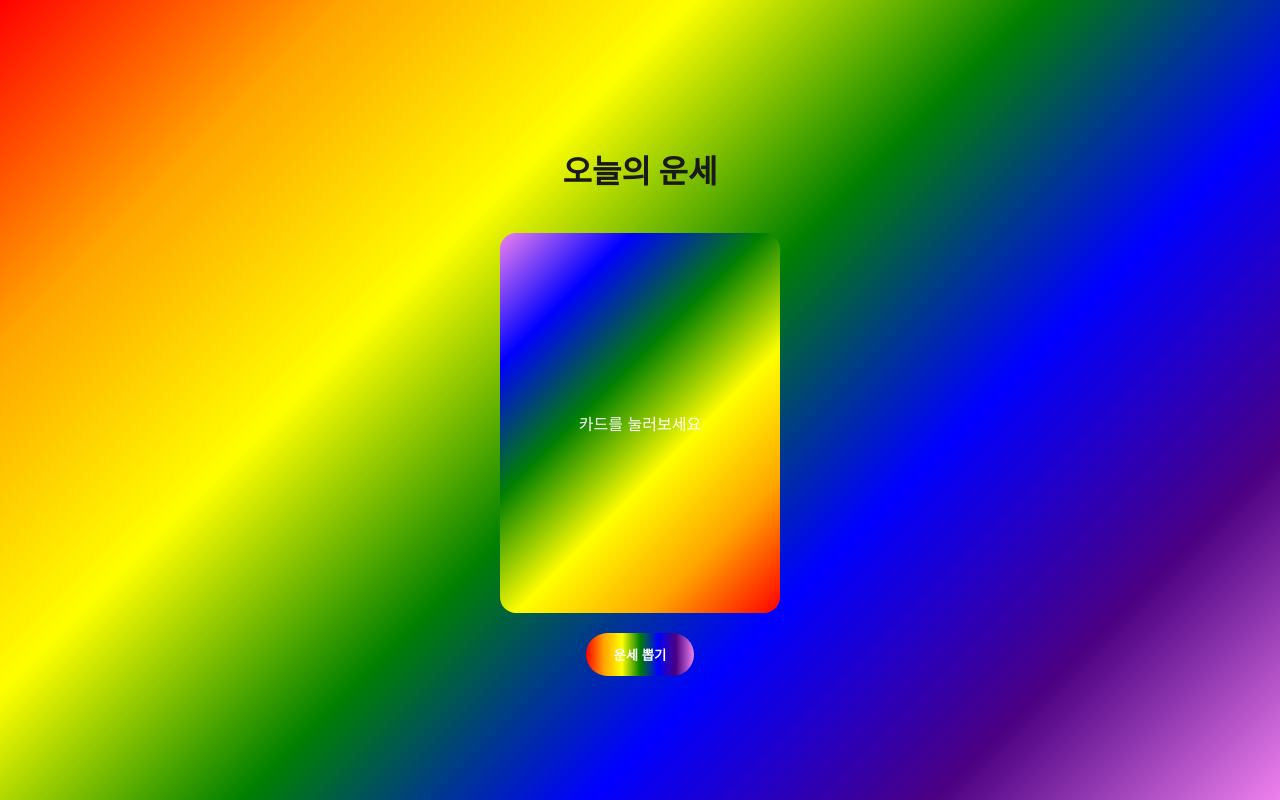
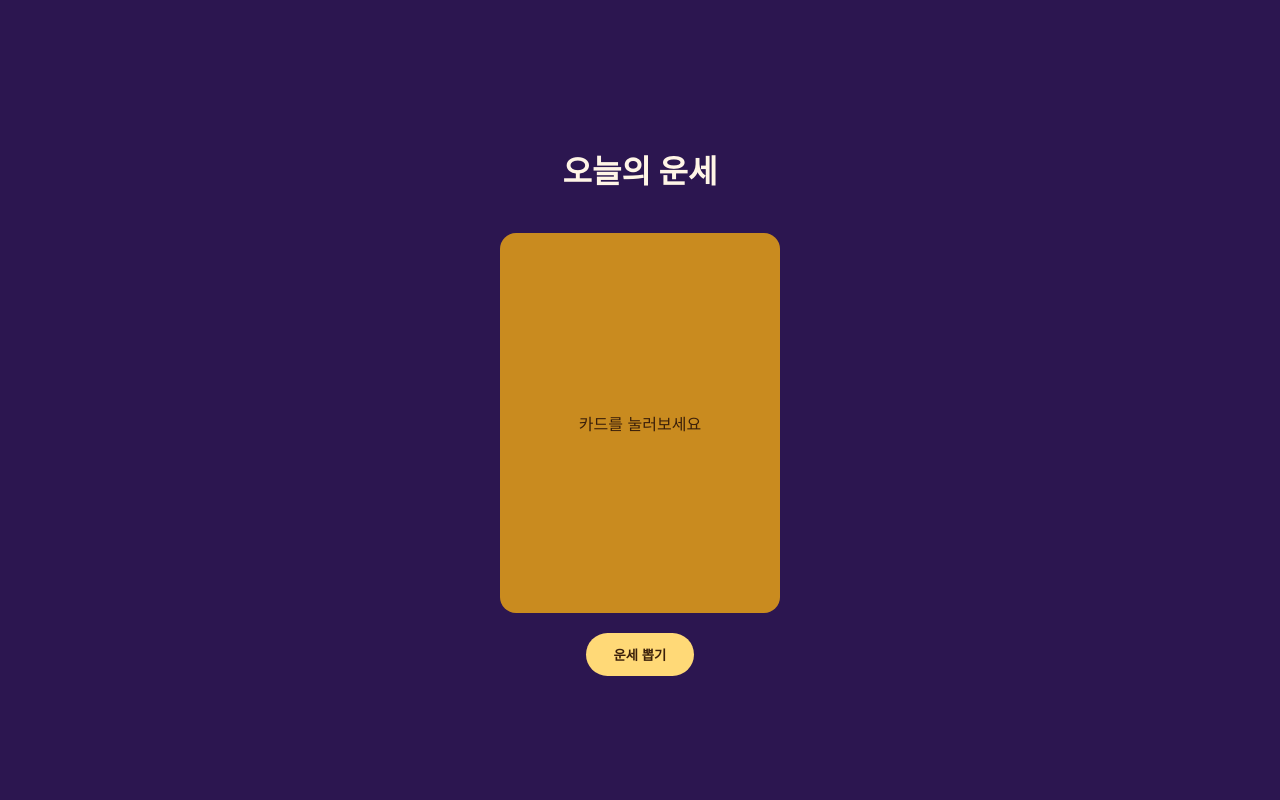
Before and after one commit to dyddyd002/Today-s-fortune, a Next.js app: page / in a window 1280 px wide. Built offline with nearby package versions, Linux system fonts and the light colour scheme.

Commit message:
Revert "Merge pull request: 무지개 테마로 변경 (rainbow-theme -> main)"
This reverts commit 9b50634225094e94e02040d410d0bc70e263a977, reversing
changes made to d03cbea901afe13fd9e1575d7c0d6b7d90638f04.

```diff
--- a/app/globals.css
+++ b/app/globals.css
@@ -5,9 +5,9 @@
 body {
   margin: 0;
   min-height: 100vh;
-  background: linear-gradient(135deg, red, orange, yellow, green, blue, indigo, violet);
+  background: #2c1650;
   font-family: -apple-system, BlinkMacSystemFont, "Apple SD Gothic Neo", sans-serif;
-  color: #1a1a1a;
+  color: #fff5e6;
   display: flex;
   align-items: center;
   justify-content: center;
@@ -54,23 +54,22 @@ main {
 }
 
 .face.front {
-  background: linear-gradient(135deg, violet, blue, green, yellow, orange, red);
-  color: #fff;
+  background: #c98b1f;
+  color: #3a1f0a;
 }
 
 .face.back {
-  background: linear-gradient(135deg, red, orange, yellow, green, blue, indigo, violet);
-  border: 3px solid white;
+  background: #58245c;
+  border: 2px solid #ffd977;
   transform: rotateY(180deg);
-  color: #fff;
 }
 
 button {
   padding: 12px 28px;
   border-radius: 999px;
   border: none;
-  background: linear-gradient(90deg, red, orange, yellow, green, blue, indigo, violet);
-  color: #fff;
+  background: #ffd977;
+  color: #3a1f0a;
   font-weight: 700;
   cursor: pointer;
 }
```
